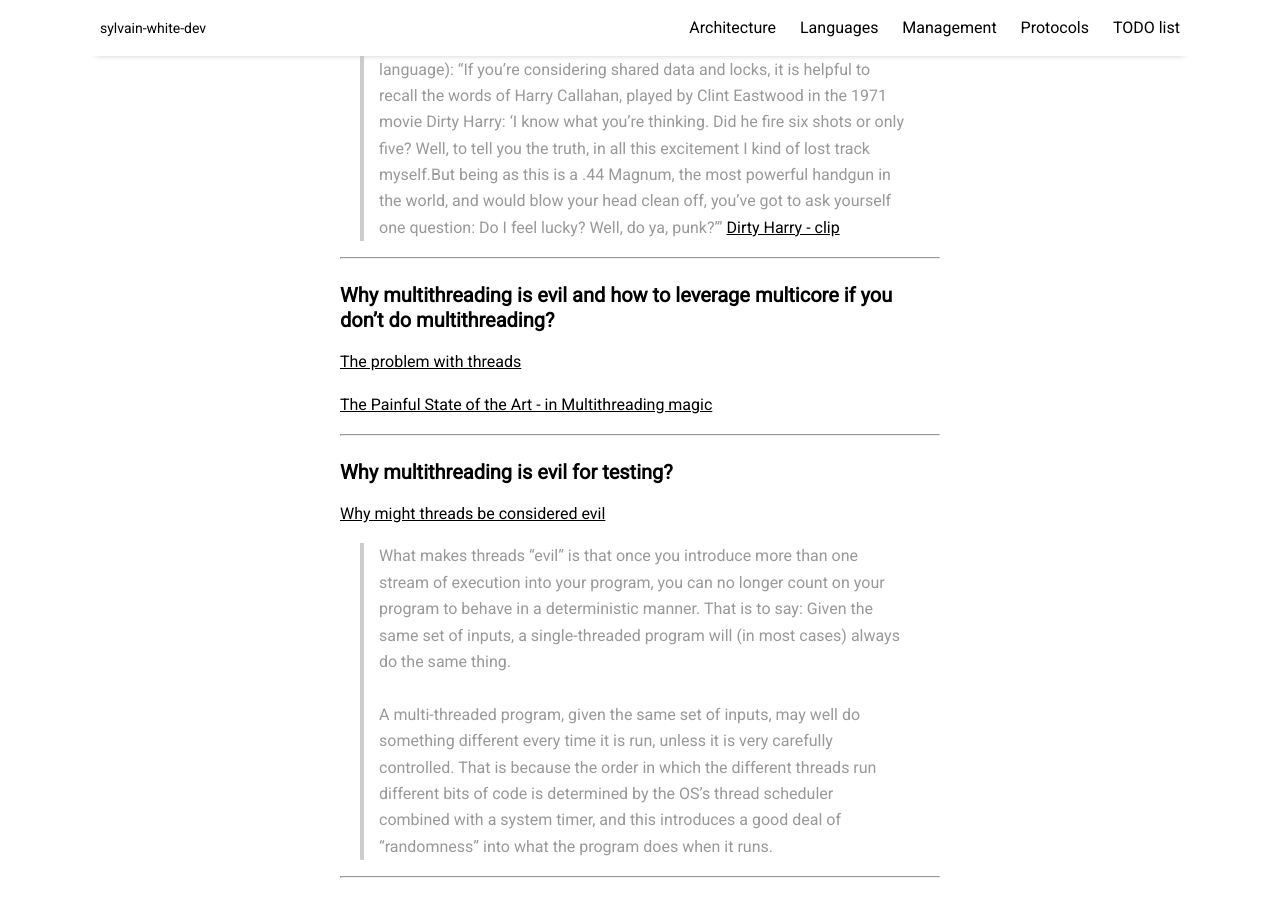
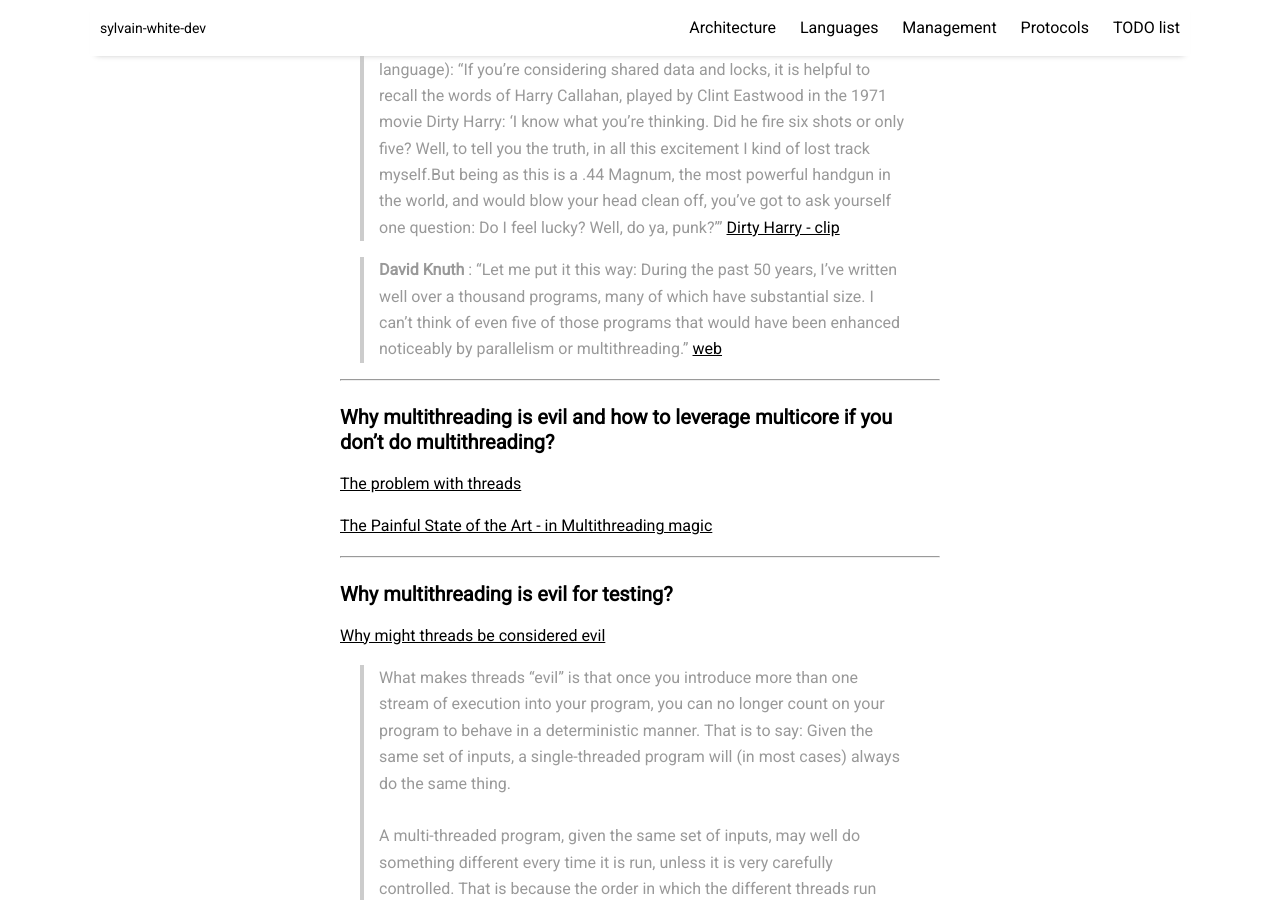
Before and after one commit to sylvainwhite/sylvain-white-dev, a Jekyll site: the page built from pages/architecture.md, in a window 1280 px wide and 900 px high, scrolled down 433 px. Built offline with Jekyll 4.4.1, drawn with Linux system fonts in a browser that asks for light colours; nearby versions of some CDN libraries.

Commit message:
Update architecture page

```diff
--- a/pages/architecture.md
+++ b/pages/architecture.md
@@ -17,6 +17,8 @@ I hate multithreading with shared data. I've spent weeks (and one poor friend sp
 > **Peter Hintjens** (AMQP, ZeroMQ designer & developer): “It's a rare book that deserves burning, but most books on concurrent programming do”
 
 > **Martin Odersky** (Developer of the Java compiler, Designer of Scala language): “If you're considering shared data and locks, it is helpful to recall the words of Harry Callahan, played by Clint Eastwood in the 1971 movie Dirty Harry: ‘I know what you're thinking. Did he fire six shots or only five? Well, to tell you the truth, in all this excitement I kind of lost track myself.But being as this is a .44 Magnum, the most powerful handgun in the world, and would blow your head clean off, you've got to ask yourself one question: Do I feel lucky? Well, do ya, punk?’” [Dirty Harry - clip](https://youtu.be/8Xjr2hnOHiM?t=93){:target="_blank"}
+
+> **David Knuth** : “Let me put it this way: During the past 50 years, I’ve written well over a thousand programs, many of which have substantial size. I can’t think of even five of those programs that would have been enhanced noticeably by parallelism or multithreading.” [web](http://www.informit.com/articles/article.aspx?p=1193856){:target="_blank"}
 
 ------------------------------------------------------
 
```
